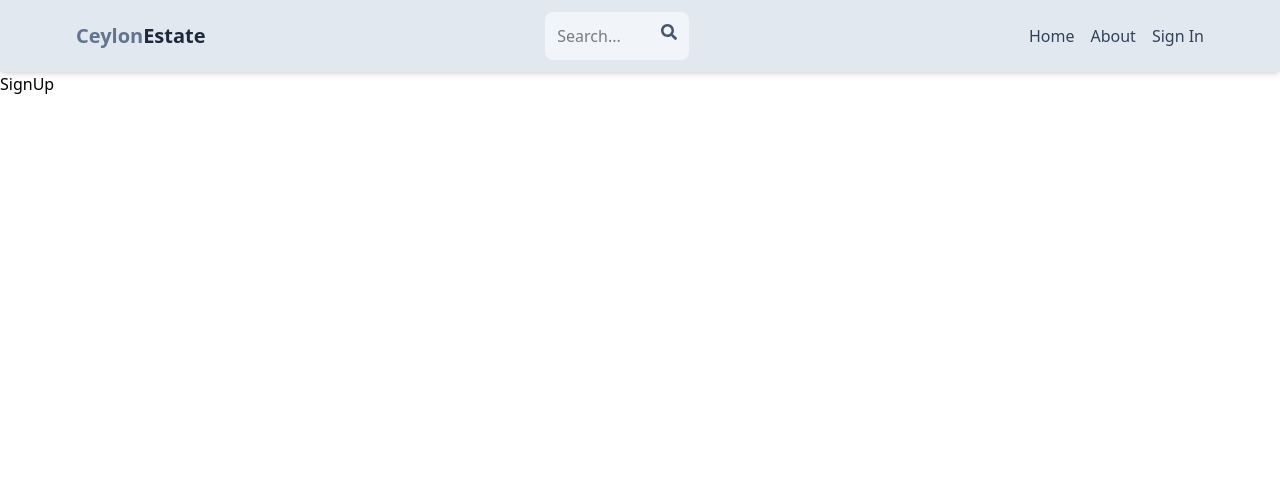
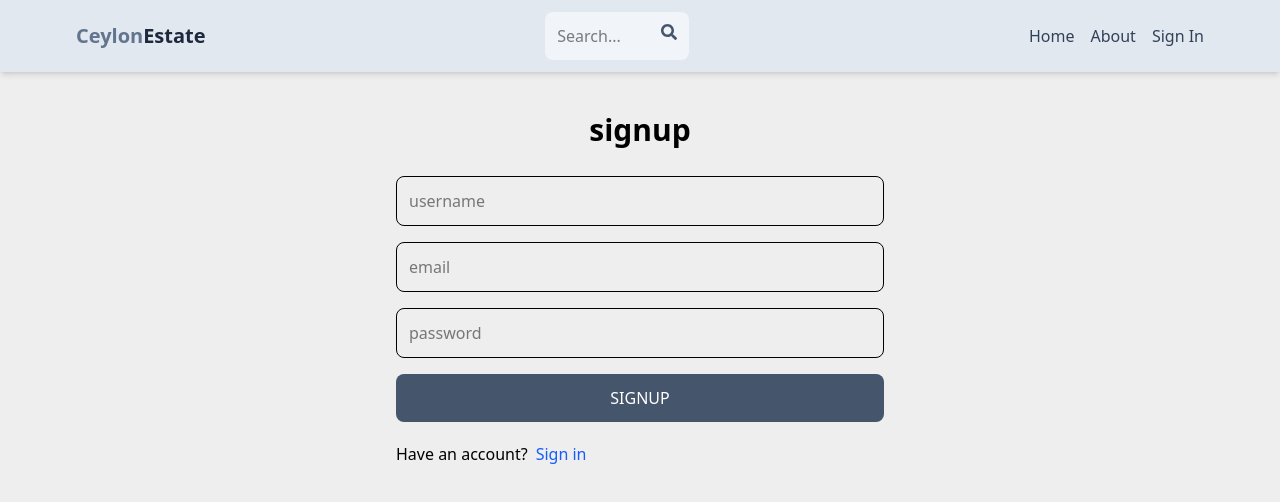
Before and after one commit to Mrknowbody2001/MERN-real-state-project, a React (Vite) app in the folder frontend/: page /sign-up in a window 1280 px wide. Shown: the top 502 px of the page. Built offline with nearby package versions, Linux system fonts and the light colour scheme.

Commit message:
create sign up UI

```diff
--- a/frontend/src/App.jsx
+++ b/frontend/src/App.jsx
@@ -10,7 +10,7 @@
 const App = () => {
   return (
     <BrowserRouter>
-    <Header/>
+      <Header />
       <Routes>
         <Route path="/" element={<Home />} />
       </Routes>
--- a/frontend/src/index.css
+++ b/frontend/src/index.css
@@ -1 +1,5 @@
 @import "tailwindcss";
+
+body {
+  background-color: rgb(237, 238, 237);
+}
--- a/frontend/src/pages/SignUp.jsx
+++ b/frontend/src/pages/SignUp.jsx
@@ -1,7 +1,39 @@
 import React from "react";
+import { Link } from "react-router-dom";
 
 const SignUp = () => {
-  return <div>SignUp</div>;
+  return (
+    <div className="p-3 max-w-lg mx-auto">
+      <h1 className="text-3xl text-center font-semibold my-7">signup</h1>
+      <form className="flex flex-col gap-4">
+        <input
+          type="text"
+          placeholder="username"
+          className="border p-3 rounded-lg "
+          id="username"
+        />
+        <input
+          type="email"
+          placeholder="email"
+          className="border p-3 rounded-lg "
+          id="email"
+        />
+        <input
+          type="password"
+          placeholder="password"
+          className="border p-3 rounded-lg "
+          id="password"
+        />
+        <button className="bg-slate-600 text-white p-3 rounded-lg uppercase hover:opacity-95">
+          signup
+        </button>
+      </form>
+      <div className="flex gap-2 mt-5">
+        <p>Have an account? </p>
+        <Link to={"/sign-in"}><span className="text-blue-600 ">Sign in </span></Link>
+      </div>
+    </div>
+  );
 };
 
 export default SignUp;
```
